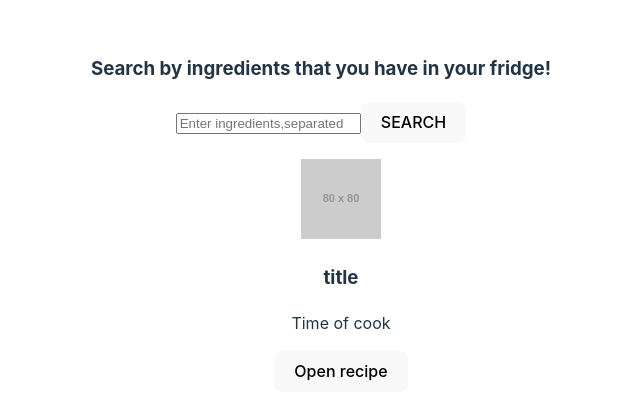
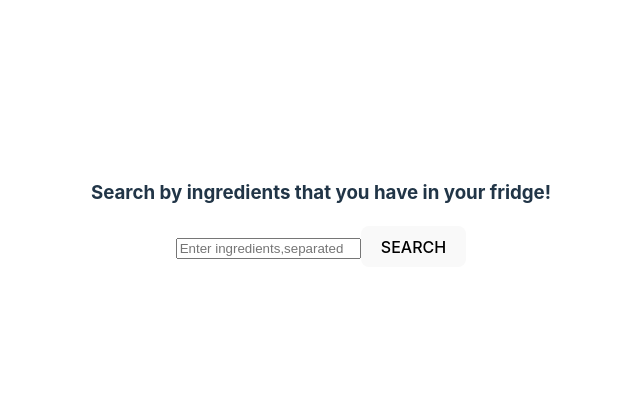
Before and after one commit to Chaveguapo/Yummdag, a React (Vite) app: page / in a window 1280 px wide. Shown: the part 178-598 px from the top of the page, without its empty margins (319-959 px from the left). Built offline with nearby package versions, Linux system fonts and the light colour scheme.

Commit message:
props into the main component

```diff
--- a/src/components/RecipeCard.tsx
+++ b/src/components/RecipeCard.tsx
@@ -1,14 +1,19 @@
-import React from "react";
+import "./RecipeCard.css";
 
-export const RecipeCard = () => {
+export interface RecipeProps {
+  title: string;
+  image: string;
+}
+
+export function RecipeCard({ title, image }: RecipeProps) {
   return (
     <div>
       <section>
-        <img src="https://placehold.co/80x80/png" />
-        <h3>title</h3>
+        <img src={image} alt={title} />
+        <h3>{title}</h3>
         <p>Time of cook</p>
         <button>Open recipe</button>
       </section>
     </div>
   );
-};
+}
--- a/src/components/SearchIngredient.tsx
+++ b/src/components/SearchIngredient.tsx
@@ -1,5 +1,6 @@
 import { useState } from "react";
 import { RecipeCard } from "./RecipeCard";
+import "./SearchIngredient.css";
 
 function SearchIngredient() {
   //To store user input
@@ -45,7 +46,9 @@ function SearchIngredient() {
       ></input>
       <button onClick={getRecipes}>SEARCH</button>
       <ul>
-        <RecipeCard />
+        {recipes.map((recipe, index) => (
+          <RecipeCard key={index} title={recipe.title} image={recipe.image} />
+        ))}
       </ul>
     </div>
   );
```
Also changed, not shown: src/components/RecipeCard.css (added).
